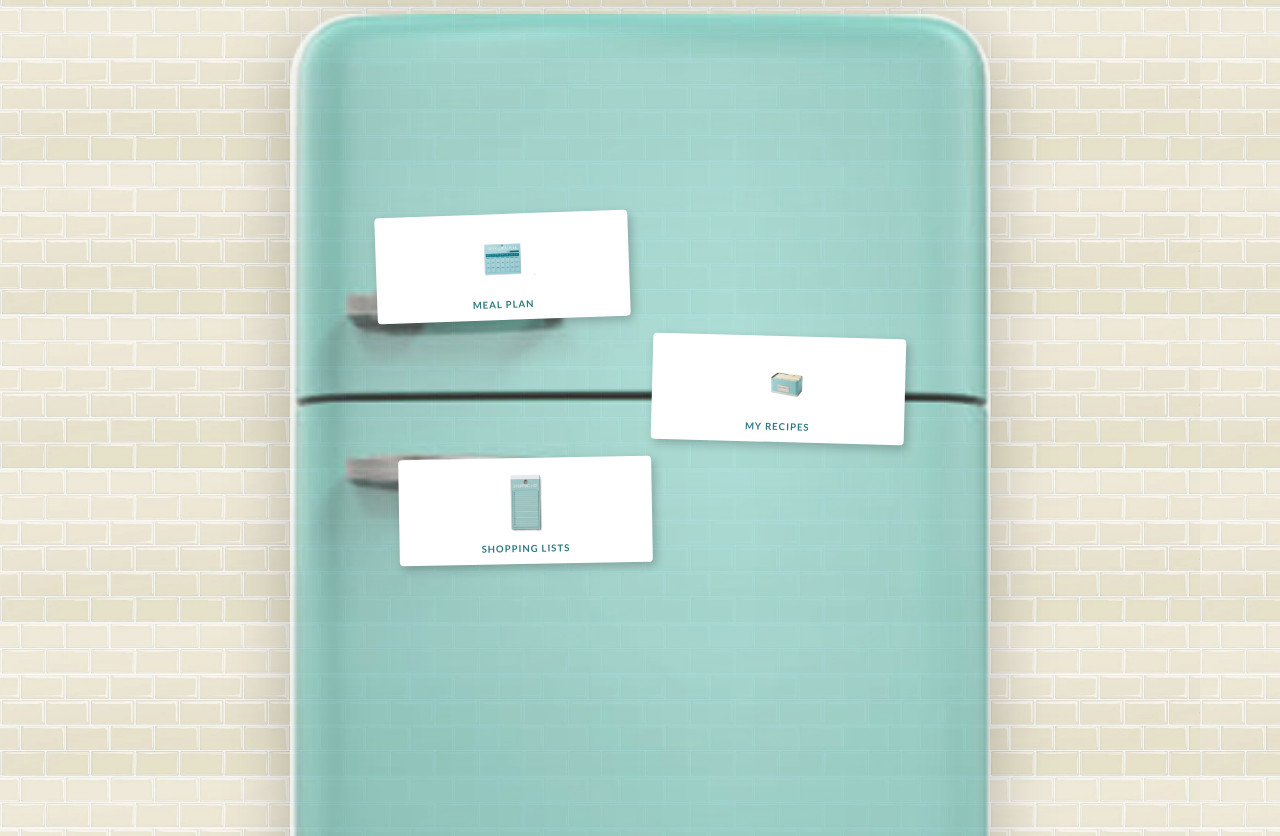
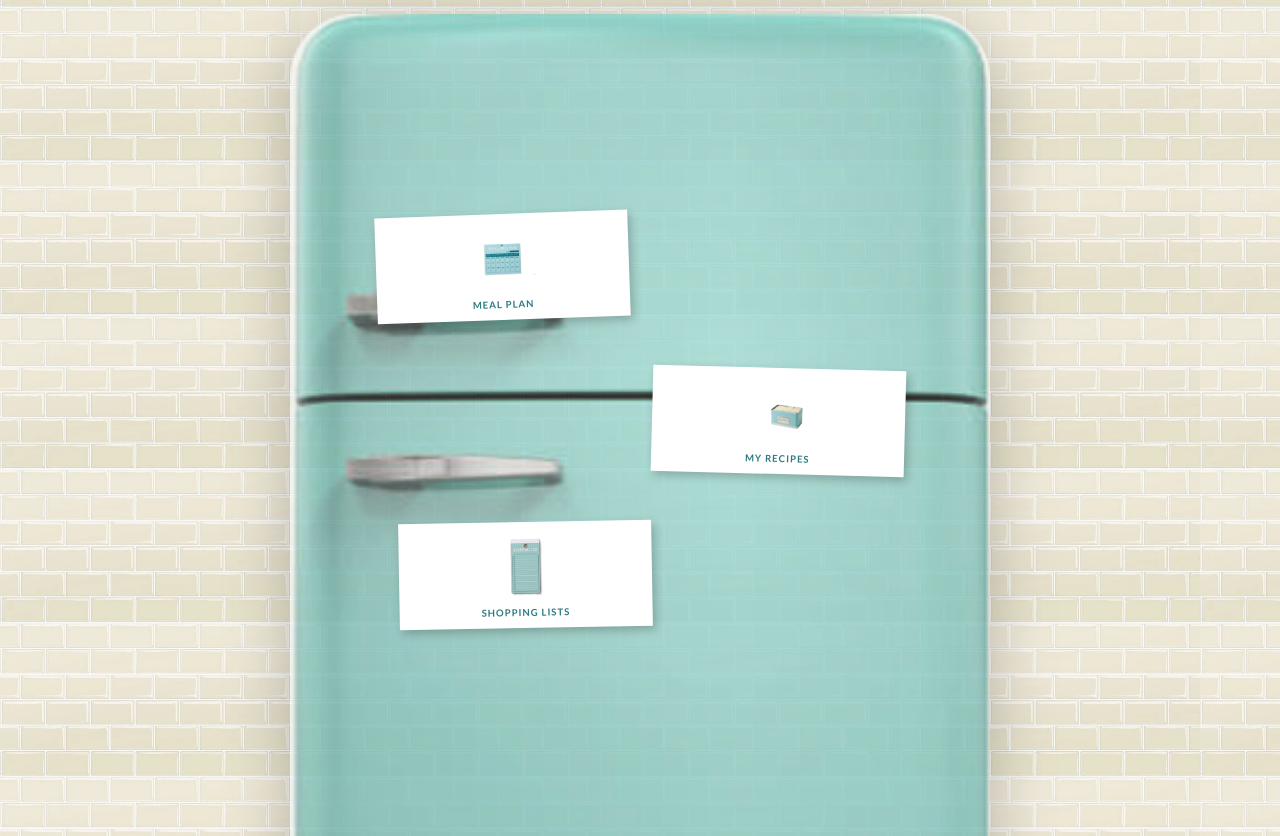
Before and after one commit to aimeewirick/home-bakes, a Flask app: page / in a window 1280 px wide. Shown: the part 146-982 px from the top of the page. Run offline with Flask 3, Linux system fonts and the light colour scheme; some libraries are stand-ins or nearby versions; some web fonts are replaced.

Commit message:
changing the magnets to sharp corners and spacing them out

```diff
--- a/static/css/index.css
+++ b/static/css/index.css
@@ -66,13 +66,12 @@ body {
   width: 82%;
   display: flex;
   flex-direction: column;
-  gap: 1rem;
+  gap: 3rem;
 }
 
 /* ── Individual magnet card — portrait post-it style ── */
 .magnet-card {
   background: white;
-  border-radius: 4px;          /* subtle corners, not round */
   padding: 0.6rem 0.75rem;
   cursor: pointer;
   box-shadow: 3px 4px 10px rgba(0,0,0,0.22);
```
